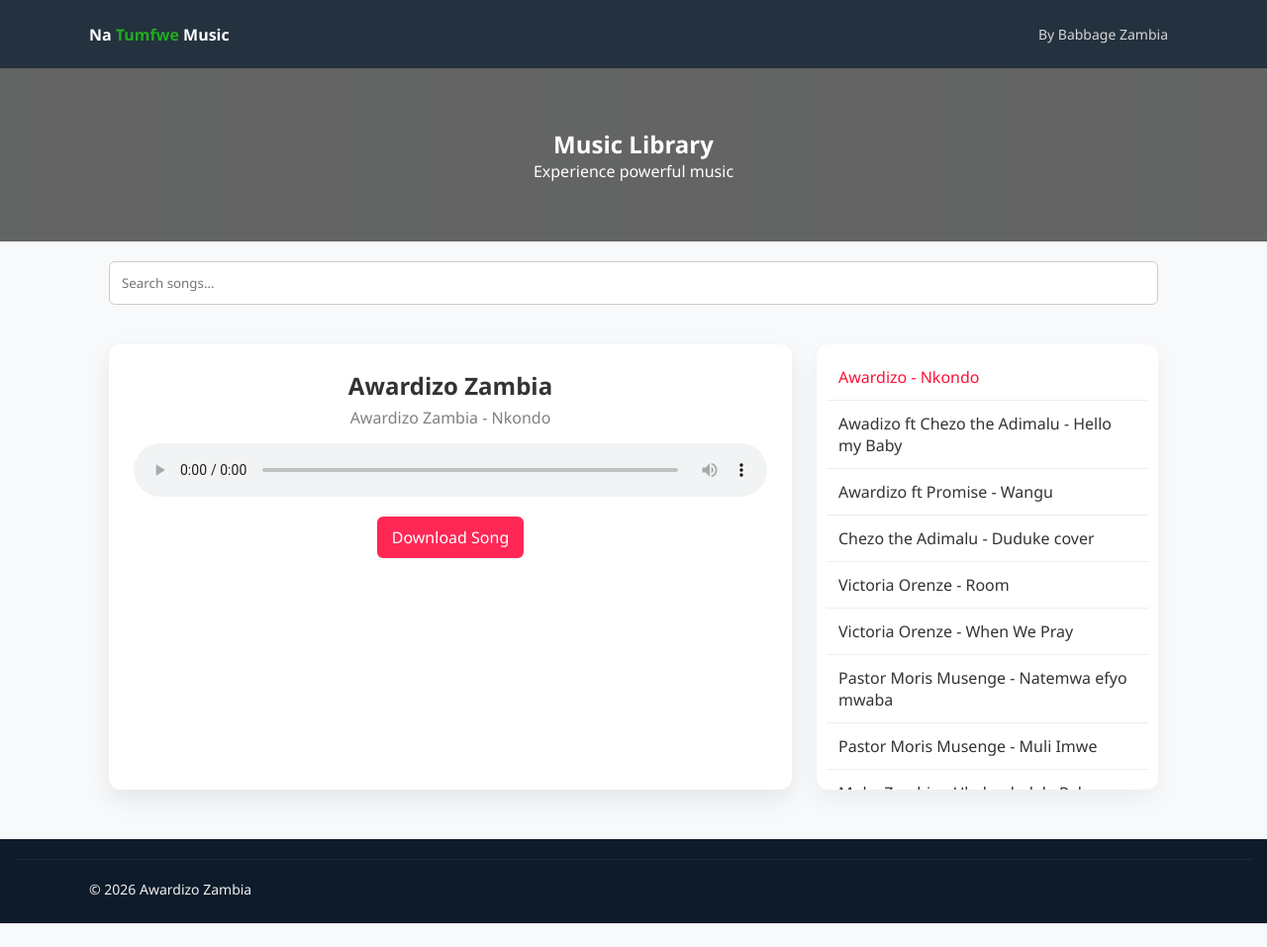
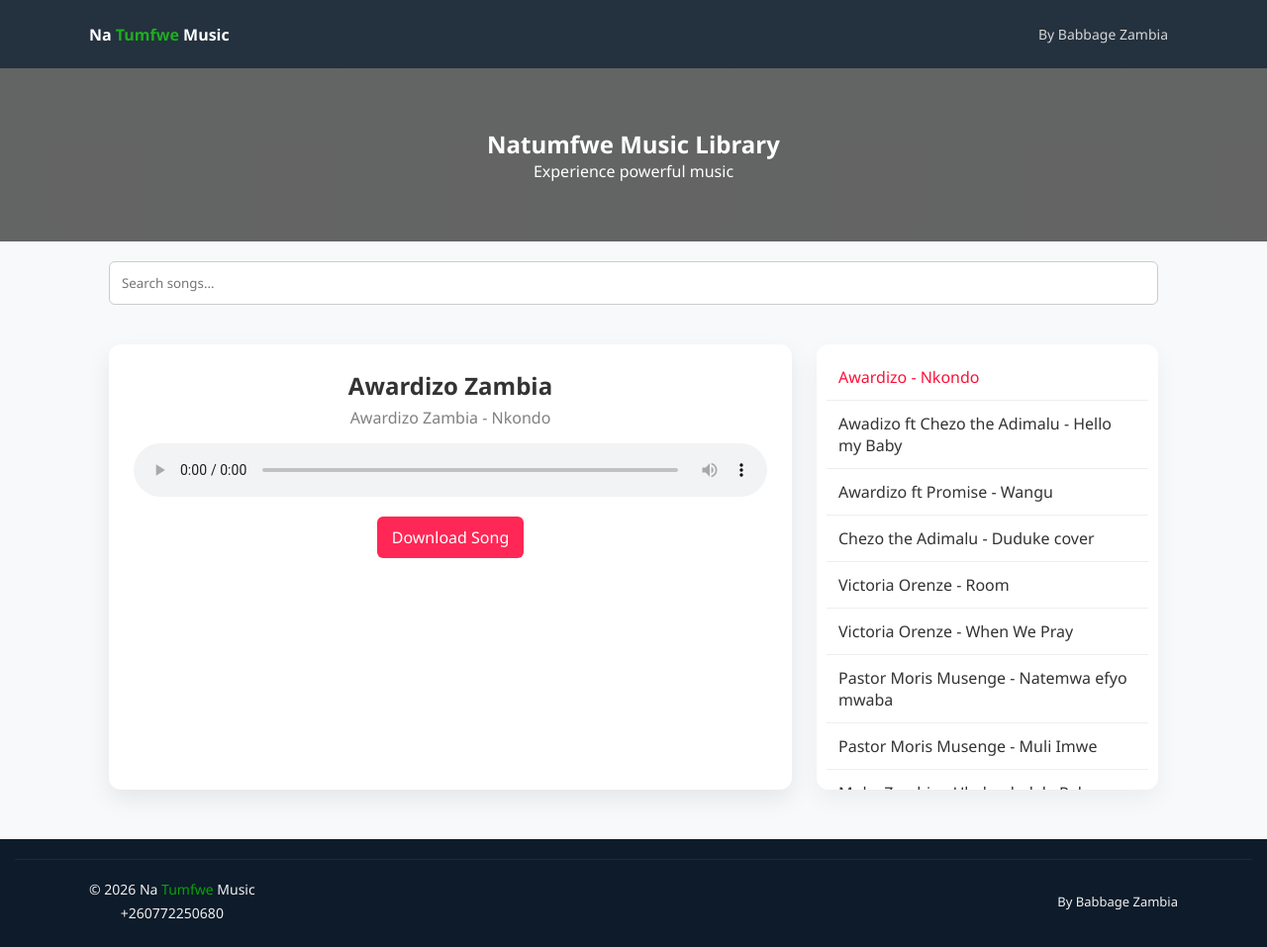
Before and after one commit to sofmast/Natumfwe_Music, a plain HTML site: page index.html in a window 1280 px wide. Shown: the whole page at 99% size. Before the commit the page ends 933 px from the top, so only its background shows below. Drawn offline with Linux system fonts and the light colour scheme.

Commit message:
Update index.html

```diff
--- a/index.html
+++ b/index.html
@@ -4,7 +4,7 @@
 <head>
 <meta charset="UTF-8">
 <meta name="viewport" content="width=device-width, initial-scale=1.0">
-<title>ALC Music Library</title>
+<title>Natumfwe Music Library</title>
 <link rel="stylesheet" href="music.css">
 <link rel="stylesheet" href="footer.css">
 
@@ -81,7 +81,7 @@ header {
 </header>
 
 <section class="hero">
-  <h1>Music Library</h1>
+  <h1>Natumfwe Music Library</h1>
   <p>Experience powerful music</p>
 </section>
 
@@ -206,7 +206,13 @@ Awardizo - Nkondo
 <footer class="footer">
   <div class="footer-container">
     <div class="footer-left">
-      <p>© 2026 Awardizo Zambia</p>
+      <p>© 2026 Na <span style="color: rgb(8, 163, 8);">Tumfwe</span> Music</p>
+      <p>+260772250680</p>
+    </div>
+
+        <div class="footer-right">
+      <p>By Babbage Zambia</p>
+
     </div>
   </div>
 
```
